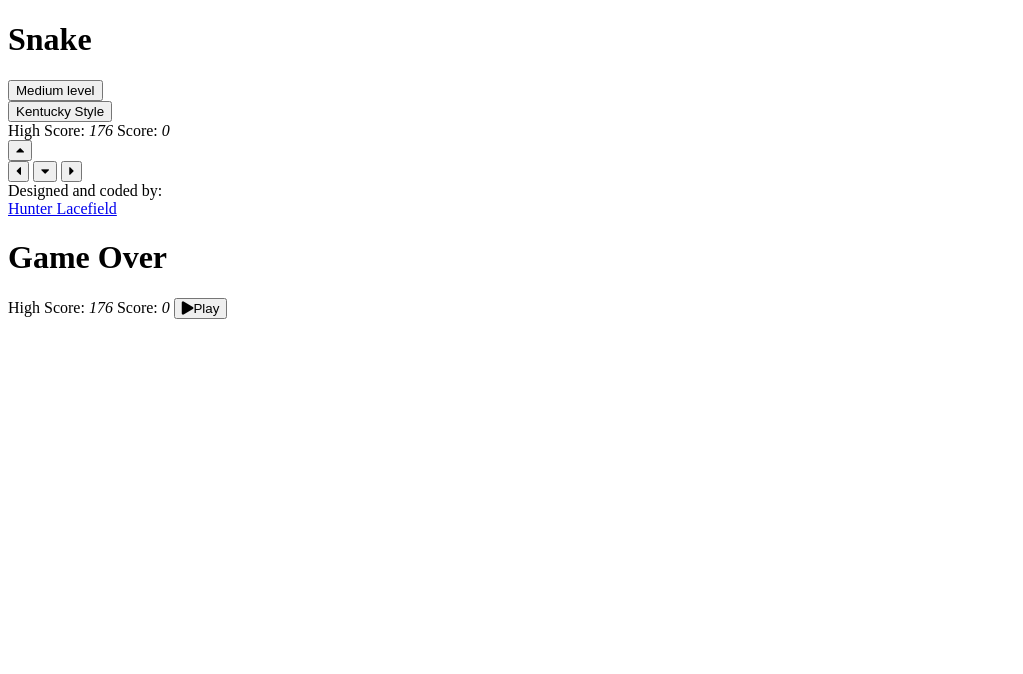
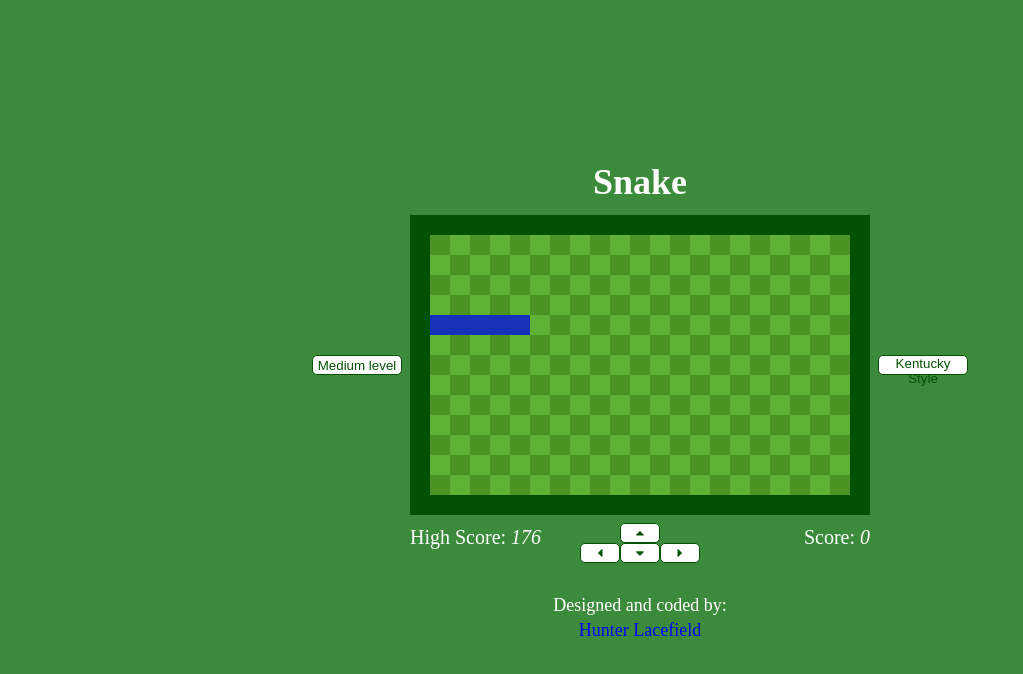
Before and after one commit to lace1010/Snake-game-with-Kentucky-style, a website: page views/snake game.html in a window 1280 px wide. Shown: the whole page, without its empty margins (0-1023 px from the left). Drawn offline with nearby package versions, Linux system fonts and the light colour scheme.

Commit message:
add / to connect to css and js

```diff
--- a/views/snake game.html
+++ b/views/snake game.html
@@ -2,7 +2,7 @@
 <html>
 	<head>
 								<!-- CSS link... -->
-		<link rel="stylesheet" href="public/snake game.css"/>
+		<link rel="stylesheet" href="/public/snake game.css"/>
 		<title>Snake Game</title>
 
 		<!-- Includes Font Awesome for bootstrap. Can be used for any app using this
@@ -73,5 +73,5 @@
 	<script type="text/javascript" src="http://code.jquery.com/color/jquery.color-2.1.2.js"></script>
 
 	<!-- Must use your JS file after connecting to jQuery. -->
-	<script src = "public/snake game.js"></script>
+	<script src = "/public/snake game.js"></script>
 </html>
```
Also changed, not shown: 1 other file.
